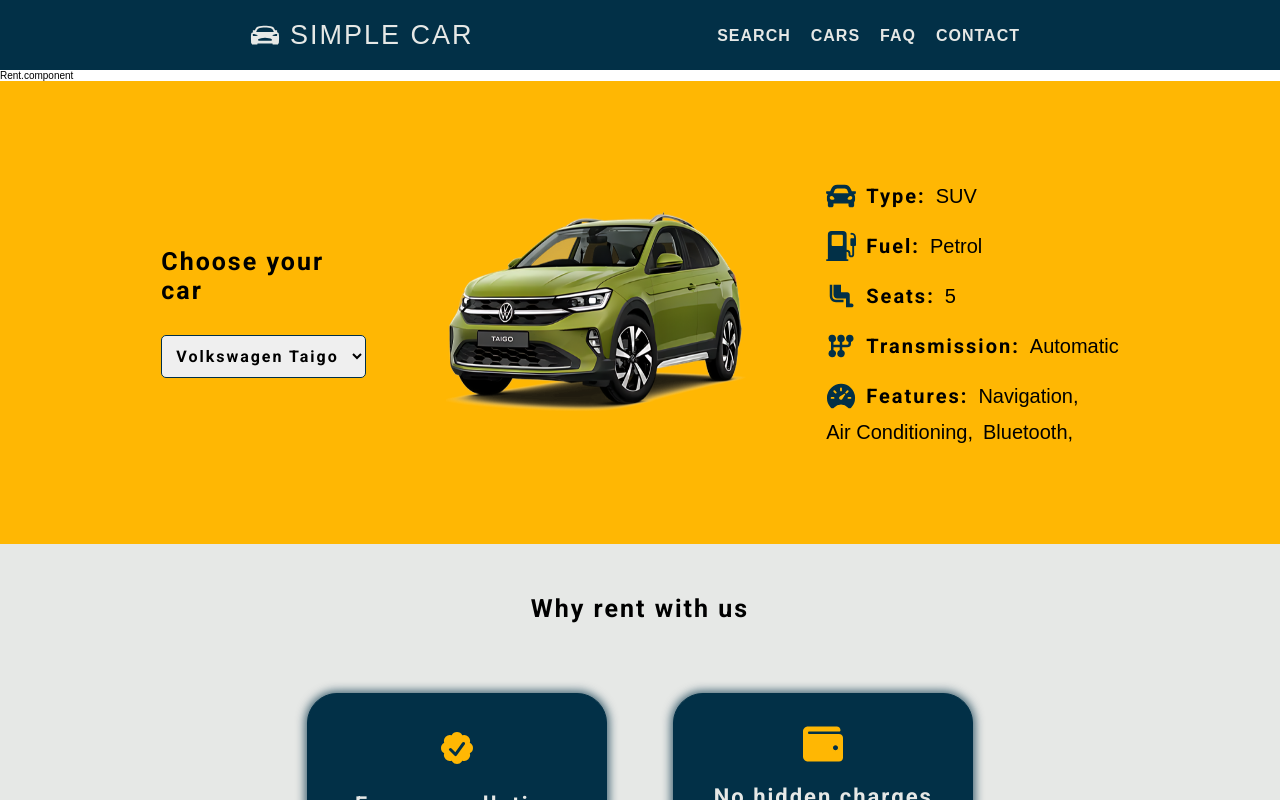
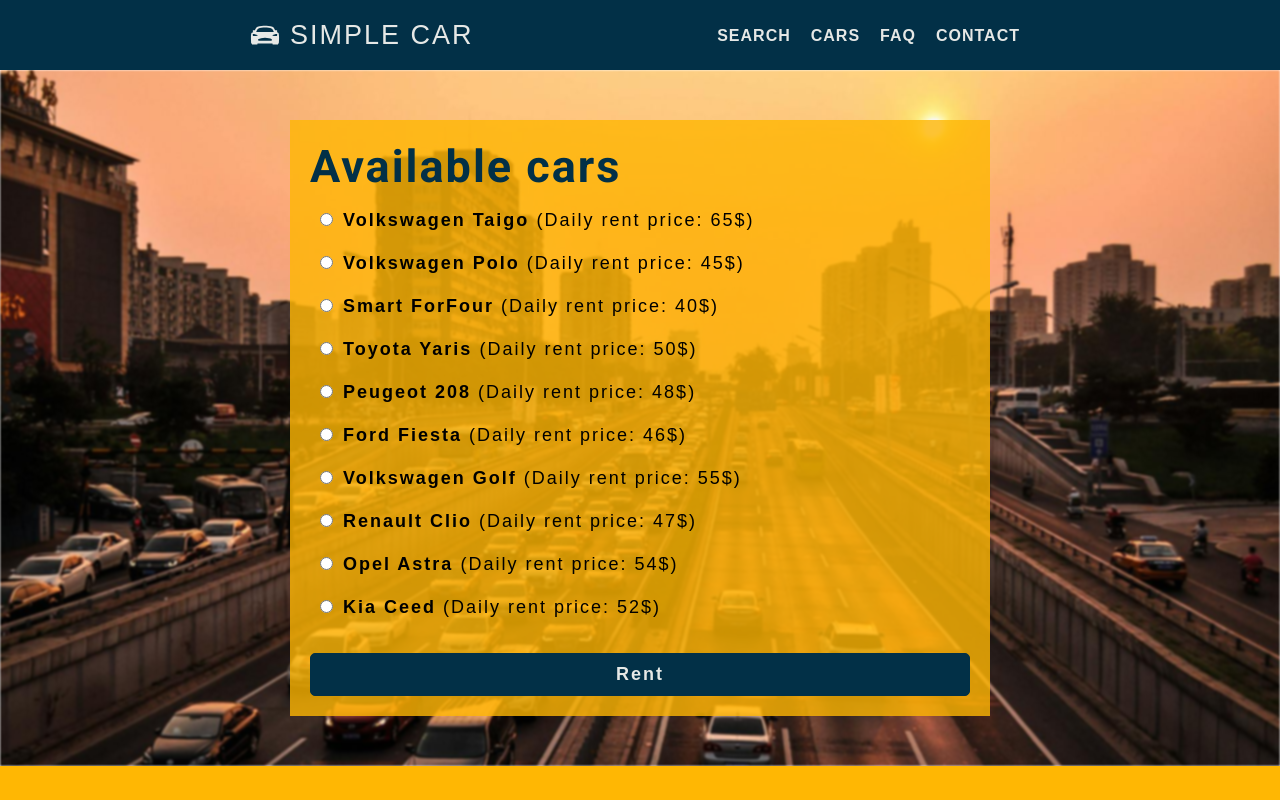
Before and after one commit to Raitis128/rent-car-app, a React (Vite) app: page /rent in a window 1280 px wide. Shown: the top 800 px of the page. Built offline with nearby package versions, Linux system fonts and the light colour scheme.

Commit message:
Make navigation, add rent component functionality and styles, improve validation, add price in cars data file

```diff
--- a/src/cars.ts
+++ b/src/cars.ts
@@ -19,6 +19,7 @@
     fuelType: "Petrol",
     transmission: "Automatic",
     features: ["Navigation", "Air Conditioning", "Bluetooth"],
+    dailyRent: 65,
   },
   {
     id: 2,
@@ -29,6 +30,7 @@
     fuelType: "Petrol",
     transmission: "Manual",
     features: ["Air Conditioning", "Bluetooth", "Rear Parking Sensors"],
+    dailyRent: 45,
   },
   {
     id: 3,
@@ -39,6 +41,7 @@
     fuelType: "Petrol",
     transmission: "Automatic",
     features: ["Compact Size", "Bluetooth", "Air Conditioning"],
+    dailyRent: 40,
   },
   {
     id: 4,
@@ -49,6 +52,7 @@
     fuelType: "Petrol",
     transmission: "Automatic",
     features: ["Hybrid Option", "Air Conditioning", "Touchscreen Display"],
+    dailyRent: 50,
   },
   {
     id: 5,
@@ -59,6 +63,7 @@
     fuelType: "Diesel",
     transmission: "Manual",
     features: ["Air Conditioning", "Bluetooth", "Advanced Safety Features"],
+    dailyRent: 48,
   },
   {
     id: 6,
@@ -69,6 +74,7 @@
     fuelType: "Petrol",
     transmission: "Manual",
     features: ["Bluetooth", "Air Conditioning", "Rear Parking Sensors"],
+    dailyRent: 46,
   },
   {
     id: 7,
@@ -79,6 +85,7 @@
     fuelType: "Diesel",
     transmission: "Automatic",
     features: ["Navigation", "Bluetooth", "Advanced Safety Features"],
+    dailyRent: 55,
   },
   {
     id: 8,
@@ -89,6 +96,7 @@
     fuelType: "Petrol",
     transmission: "Automatic",
     features: ["Air Conditioning", "Bluetooth", "Touchscreen Display"],
+    dailyRent: 47,
   },
   {
     id: 9,
@@ -99,6 +107,7 @@
     fuelType: "Diesel",
     transmission: "Automatic",
     features: ["Navigation", "Bluetooth", "Air Conditioning"],
+    dailyRent: 54,
   },
   {
     id: 10,
@@ -109,5 +118,6 @@
     fuelType: "Diesel",
     transmission: "Automatic",
     features: ["Air Conditioning", "Bluetooth", "Cruise Control"],
+    dailyRent: 52,
   },
 ];
--- a/src/components/Navigation/Navigation.component.tsx
+++ b/src/components/Navigation/Navigation.component.tsx
@@ -1,5 +1,6 @@
 import { Nav } from "./Navigation.styles";
 import { useState } from "react";
+import { Link } from "react-router-dom";
 
 import { HiOutlineMenu } from "react-icons/hi";
 import { IoClose } from "react-icons/io5";
@@ -21,10 +22,10 @@
     <Nav>
       <header>
         <span>
-          <a href="#search" className="logo">
+          <Link to="/" className="logo">
             <IoCarSportSharp className="car" />
             simple car
-          </a>
+          </Link>
         </span>
         <NavigationLinks className={"default-links"} />
         {isBurgerOpen ? (
--- a/src/components/Rent/Rent.component.tsx
+++ b/src/components/Rent/Rent.component.tsx
@@ -1,5 +1,26 @@
+import { SearchContainer } from "./Rent.styles";
+import { cars } from "../../cars";
+
 const Rent = () => {
-  return <div>Rent.component</div>;
+  return (
+    <SearchContainer id="search">
+      <section className="text-container">
+        <h1>Available cars</h1>
+        <form>
+          {cars.map((car) => (
+            <span key={car.name}>
+              <input type="radio" id={car.name} name="car" value={car.name} />
+              <label htmlFor={car.name}>
+                {car.name}{" "}
+                <span>{`(Daily rent price: ${car.dailyRent}$)`}</span>
+              </label>
+            </span>
+          ))}
+          <button type="submit">Rent</button>
+        </form>
+      </section>
+    </SearchContainer>
+  );
 };
 
 export default Rent;
--- a/src/components/Rent/Rent.styles.tsx
+++ b/src/components/Rent/Rent.styles.tsx
@@ -0,0 +1,133 @@
+import styled from "styled-components";
+import car from "../../assets/images/car.jpg";
+
+export const SearchContainer = styled.section`
+  position: relative;
+  min-height: 80vh;
+  display: flex;
+  justify-content: center;
+  align-items: center;
+  overflow: hidden;
+  padding: 5rem 25rem;
+  gap: 10rem;
+
+  @media screen and (max-width: 1026px) {
+    padding: 5rem 10rem;
+  }
+
+  @media screen and (max-width: 768px) {
+    padding: 5rem 5rem;
+  }
+
+  @media screen and (max-width: 680px) {
+    flex-direction: column;
+    gap: 5rem;
+  }
+
+  @media screen and (max-width: 480px) {
+    padding: 5rem 2rem;
+  }
+
+  &::before {
+    content: "";
+    position: absolute;
+    top: 0;
+    left: 0;
+    width: 100%;
+    height: 100%;
+    background-image: url("${car}");
+    background-position: center;
+    background-repeat: no-repeat;
+    background-size: cover;
+    filter: blur(0.1rem);
+    z-index: -1;
+  }
+
+  .text-container {
+    position: relative;
+    display: flex;
+    flex-direction: column;
+    padding: 2rem;
+    z-index: 1;
+    max-width: 70rem;
+    width: 100%;
+
+    &::before {
+      content: "";
+      position: absolute;
+      top: 0;
+      left: 0;
+      right: 0;
+      bottom: 0;
+      background-color: var(--secondary-color);
+      opacity: 0.8;
+      z-index: -1;
+    }
+
+    h1 {
+      font-size: 4.5rem;
+      font-family: "Roboto", serif;
+      font-weight: bold;
+      letter-spacing: 0.2rem;
+      color: var(--primary-color);
+
+      @media screen and (max-width: 1200px) {
+        font-size: 3rem;
+      }
+    }
+
+    p {
+      font-size: 1.8rem;
+      font-family: "Montserrat", sans-serif;
+      font-weight: bold;
+      letter-spacing: 0.2rem;
+      padding-top: 3rem;
+
+      @media screen and (max-width: 1200px) {
+        font-size: 1.5rem;
+      }
+    }
+
+    form {
+      display: flex;
+      flex-direction: column;
+    }
+
+    label {
+      font-size: 1.8rem;
+      font-family: "Montserrat", sans-serif;
+      letter-spacing: 0.2rem;
+      font-weight: bold;
+
+      span {
+        font-weight: normal;
+      }
+    }
+
+    span {
+      padding-top: 1rem;
+    }
+
+    input {
+      margin: 1rem;
+    }
+
+    button {
+      margin-top: 3rem;
+      padding: 1rem;
+      font-size: 1.8rem;
+      font-family: "Montserrat", sans-serif;
+      font-weight: bold;
+      letter-spacing: 0.2rem;
+      border: 0.1rem solid var(--primary-color);
+      border-radius: 0.5rem;
+      background-color: var(--primary-color);
+      color: var(--third-color);
+
+      &:hover {
+        cursor: pointer;
+        opacity: 0.8;
+      }
+    }
+  }
+`;
--- a/src/components/SearchForm/SearchForm.component.tsx
+++ b/src/components/SearchForm/SearchForm.component.tsx
@@ -2,12 +2,14 @@
 import { z } from "zod";
 import { FieldValues, useForm } from "react-hook-form";
 import { zodResolver } from "@hookform/resolvers/zod";
+import { useNavigate } from "react-router-dom";
 
 interface Props {
   onSubmit: (data: FieldValues) => void;
 }
 
-const SearchFormSchema = z.object({
+const SearchFormSchema = z
+  .object({
     location: z
       .string()
       .min(3, { message: "Location is required" })
@@ -24,11 +26,23 @@
     returnTime: z.string().regex(/^\d{2}:\d{2}$/, {
       message: "Return time must be in the format HH:MM",
     }),
-});
+  })
+  .refine(
+    (data) => {
+      const pickupDateTime = new Date(`${data.pickupDate}T${data.pickupTime}`);
+      const returnDateTime = new Date(`${data.returnDate}T${data.returnTime}`);
+      return pickupDateTime <= returnDateTime;
+    },
+    {
+      message: "Pick-up date and time must be before return date and time",
+      path: ["returnDate"],
+    }
+  );
 
 type SearchFormInputs = z.infer<typeof SearchFormSchema>;
 
 const SearchForm = ({ onSubmit }: Props) => {
+  const navigate = useNavigate();
   const {
     register,
     handleSubmit,
@@ -37,11 +51,13 @@
   } = useForm<SearchFormInputs>({
     resolver: zodResolver(SearchFormSchema),
   });
+
   return (
     <SearchFormContainer
       onSubmit={handleSubmit((date) => {
         onSubmit(date);
         reset();
+        navigate("/rent");
       })}
     >
       <section className="container">
@@ -80,6 +96,7 @@
           <p className="error">{errors.returnTime.message}</p>
         )}
       </section>
+
       <button type="submit">Search</button>
     </SearchFormContainer>
   );
--- a/src/pages/Homepage.tsx
+++ /dev/null
@@ -1,11 +0,0 @@
-import Search from "../components/Search/Search.component";
-
-const Homepage = () => {
-  return (
-    <>
-      <Search />
-    </>
-  );
-};
-
-export default Homepage;
--- a/src/router.tsx
+++ b/src/router.tsx
@@ -1,7 +1,7 @@
 import { createBrowserRouter } from "react-router-dom";
-import Homepage from "./pages/Homepage";
 import Layout from "./pages/Layout";
 import Rent from "./components/Rent/Rent.component";
+import Search from "./components/Search/Search.component";
 
 const router = createBrowserRouter([
   {
@@ -10,7 +10,7 @@
     children: [
       {
         index: true,
-        element: <Homepage />,
+        element: <Search />,
       },
       {
         path: "rent",
```
Also changed, not shown: src/pages/Rent.tsx (deleted, +0 -11 lines). Lines whose indentation alone changed are shown as unchanged.
